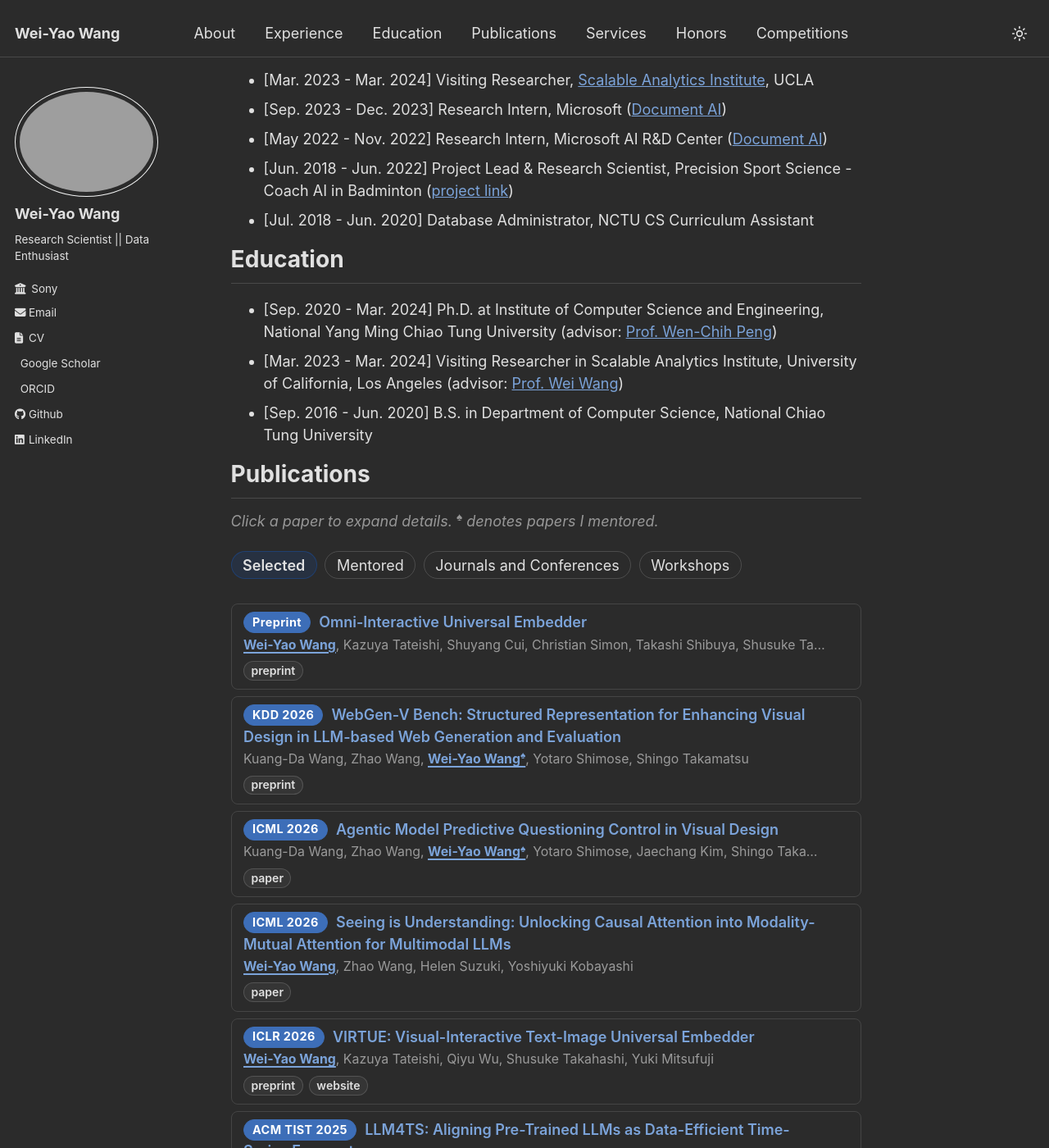
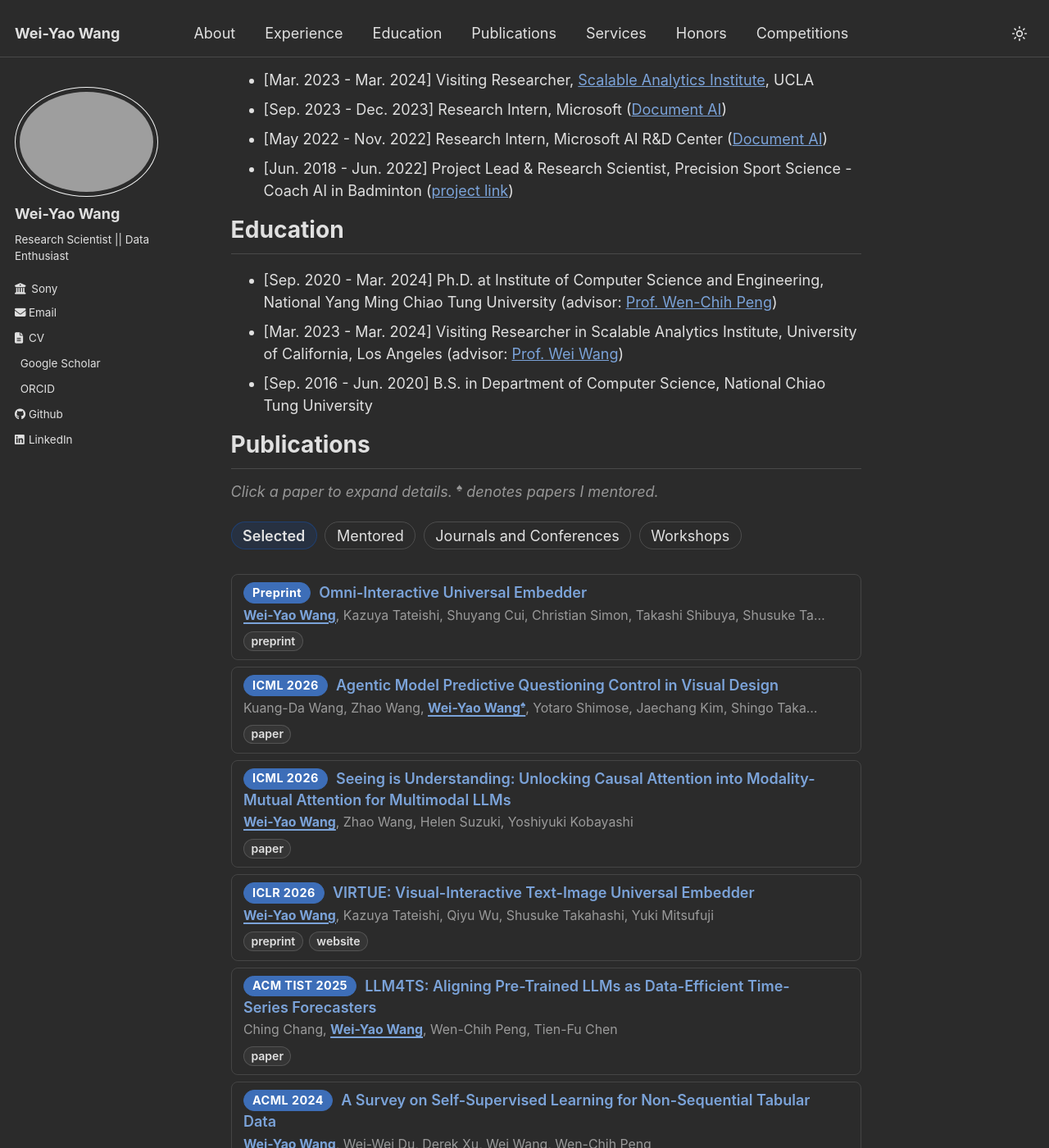
Before and after one commit to wywyWang/wywyWang.github.io, a Jekyll site: the page built from _pages/about.md, in a window 1280 px wide and 1400 px high, scrolled down 865 px. Shown: the whole window at 82% size. Built offline with Jekyll 4.4.1, drawn with Linux system fonts in a browser that asks for light colours; some of the changed text lies outside the part shown.

Commit message:
minor adjustments

```diff
--- a/_pages/about.md
+++ b/_pages/about.md
@@ -24,7 +24,6 @@
 - [Sep. 2023 - Dec. 2023] Research Intern, Microsoft ([Document AI](https://www.microsoft.com/en-us/research/project/document-ai/overview/))
 - [May 2022 - Nov. 2022] Research Intern, Microsoft AI R&D Center ([Document AI](https://www.microsoft.com/en-us/research/project/document-ai/overview/))
 - [Jun. 2018 - Jun. 2022] Project Lead & Research Scientist, Precision Sport Science - Coach AI in Badminton ([project link](https://github.com/wywyWang/CoachAI-Projects))
-- [Jul. 2018 - Jun. 2020] Database Administrator, NCTU CS Curriculum Assistant
 
 # Education
 
@@ -56,7 +55,7 @@
 {% include paper.html selected="false" badge="EMNLP 2026" title="MCA: Modality Composition Awareness for Robust Composed Multimodal Retrieval" url="https://arxiv.org/abs/2510.15543" authors="Qiyu Wu, Shuyang Cui, Satoshi Hayakawa, Wei-Yao Wang, Hiromi Wakaki, Yuki Mitsufuji" links=links %}
 
 {% capture links %}<a class="paper-link-btn" href="https://arxiv.org/abs/2510.15306v1">preprint</a>{% endcapture %}
-{% include paper.html badge="KDD 2026" title="WebGen-V Bench: Structured Representation for Enhancing Visual Design in LLM-based Web Generation and Evaluation" url="https://arxiv.org/abs/2510.15306v1" authors="Kuang-Da Wang, Zhao Wang, Wei-Yao Wang♠, Yotaro Shimose, Shingo Takamatsu" links=links %}
+{% include paper.html selected="false" badge="KDD 2026" title="WebGen-V Bench: Structured Representation for Enhancing Visual Design in LLM-based Web Generation and Evaluation" url="https://arxiv.org/abs/2510.15306v1" authors="Kuang-Da Wang, Zhao Wang, Wei-Yao Wang♠, Yotaro Shimose, Shingo Takamatsu" links=links %}
 
 {% capture links %}<a class="paper-link-btn" href="https://icml.cc/virtual/2026/poster/62292">paper</a>{% endcapture %}
 {% include paper.html badge="ICML 2026" title="Agentic Model Predictive Questioning Control in Visual Design" url="https://icml.cc/virtual/2026/poster/62292" authors="Kuang-Da Wang, Zhao Wang, Wei-Yao Wang♠, Yotaro Shimose, Jaechang Kim, Shingo Takamatsu" links=links %}
@@ -148,7 +147,7 @@
 {% include paper.html selected="false" badge="ACM TIST 2022" title="How Is the Stroke? Inferring Shot Influence in Badminton Matches via Long Short-Term Dependencies" url="https://dl.acm.org/doi/full/10.1145/3551391" authors="Wei-Yao Wang, Teng-Fong Chan, Wen-Chih Peng, Hui-Kuo Yang, Chih-Chuan Wang, Yao-Chung Fan" links=links %}
 
 {% capture links %}<a class="paper-link-btn" href="https://arxiv.org/abs/2112.01044">paper</a>{% endcapture %}
-{% include paper.html badge="AAAI 2022" title="ShuttleNet: Position-Aware Fusion of Rally Progress and Player Styles for Stroke Forecasting in Badminton" url="https://arxiv.org/abs/2112.01044" authors="Wei-Yao Wang, Hong-Han Shuai, Kai-Shiang Chang, Wen-Chih Peng" links=links %}
+{% include paper.html selected="false" badge="AAAI 2022" title="ShuttleNet: Position-Aware Fusion of Rally Progress and Player Styles for Stroke Forecasting in Badminton" url="https://arxiv.org/abs/2112.01044" authors="Wei-Yao Wang, Hong-Han Shuai, Kai-Shiang Chang, Wen-Chih Peng" links=links %}
 
 {% capture links %}<a class="paper-link-btn" href="https://arxiv.org/abs/2109.06431">paper</a>{% endcapture %}
 {% include paper.html selected="false" badge="ICDM 2021" title="Exploring the Long Short-Term Dependencies to Infer Shot Influence in Badminton Matches" url="https://arxiv.org/abs/2109.06431" authors="Wei-Yao Wang, Teng-Fong Chan, Hui-Kuo Yang, Chih-Chuan Wang, Yao-Chung Fan, Wen-Chih Peng" links=links %}
@@ -190,7 +189,7 @@
 {% include paper.html selected="false" kind="workshop" badge="WWW Workshop 2022" title="KAHAN: Knowledge-Aware Hierarchical Attention Network for Fake News Detection on Social Media" url="https://dl.acm.org/doi/10.1145/3487553.3524664" authors="Yu-Wun Tseng, Hui-Kuo Yang, Wei-Yao Wang, Wen-Chih Peng" links=links %}
 
 {% capture links %}<a class="paper-link-btn" href="https://arxiv.org/abs/2201.11664">paper</a>{% endcapture %}
-{% include paper.html kind="workshop" badge="AAAI Workshop 2022" award="Best Paper" title="Team Yao at Factify 2022: Utilizing Pre-trained Models and Co-attention Networks for Multi-Modal Fact Verification" url="https://arxiv.org/abs/2201.11664" authors="Wei-Yao Wang, Wen-Chih Peng" links=links %}
+{% include paper.html selected="false" kind="workshop" badge="AAAI Workshop 2022" award="Best Paper" title="Team Yao at Factify 2022: Utilizing Pre-trained Models and Co-attention Networks for Multi-Modal Fact Verification" url="https://arxiv.org/abs/2201.11664" authors="Wei-Yao Wang, Wen-Chih Peng" links=links %}
 
 </div>
 
--- a/assets/css/main.scss
+++ b/assets/css/main.scss
@@ -43,6 +43,7 @@
 
 html {
   scroll-padding-top: calc(#{$masthead-height} + 8px);
+  background-color: var(--bg-color);
 }
 
 :root {
@@ -133,6 +134,7 @@
   background-color: var(--footer-bg);
   color: var(--text-color);
   border-top-color: rgba(128, 128, 128, 0.3);
+  margin-top: 0;
 }
 
 .masthead__menu {
```
